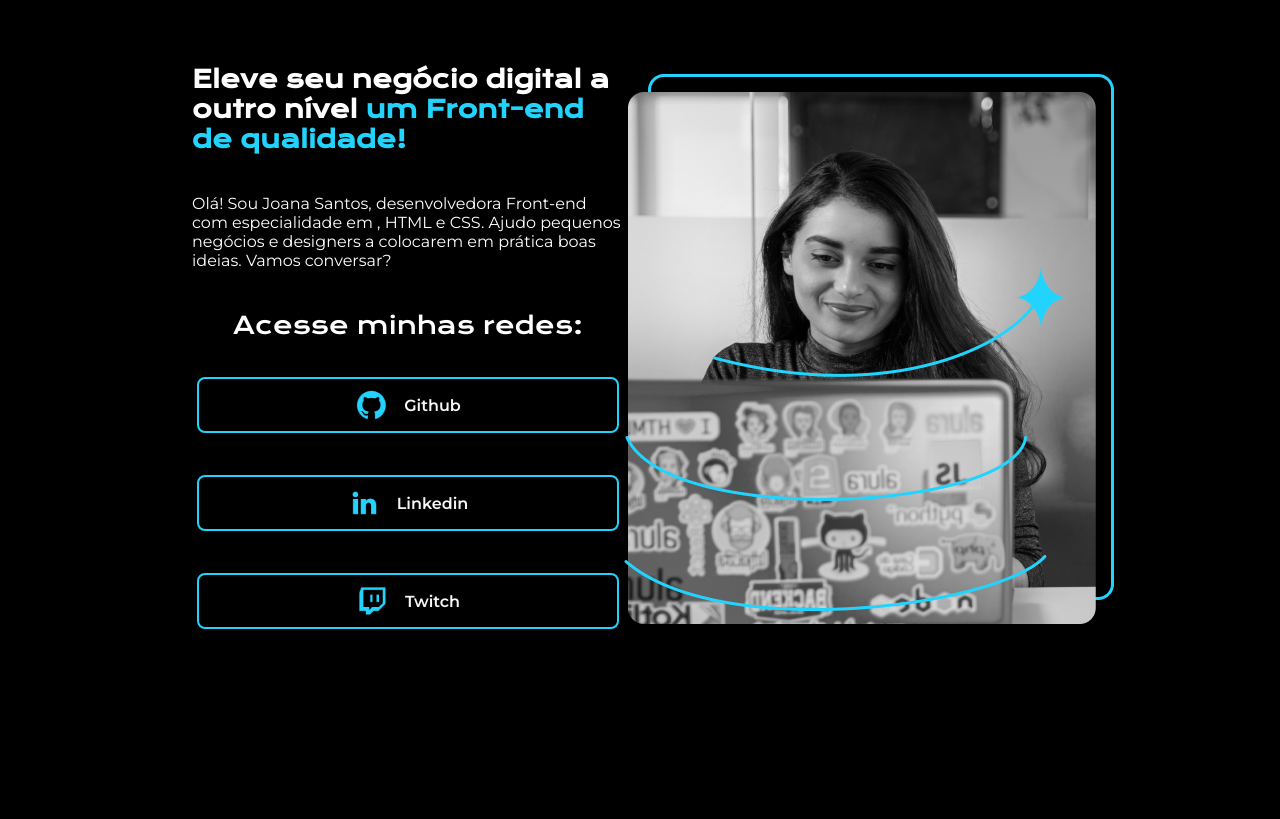
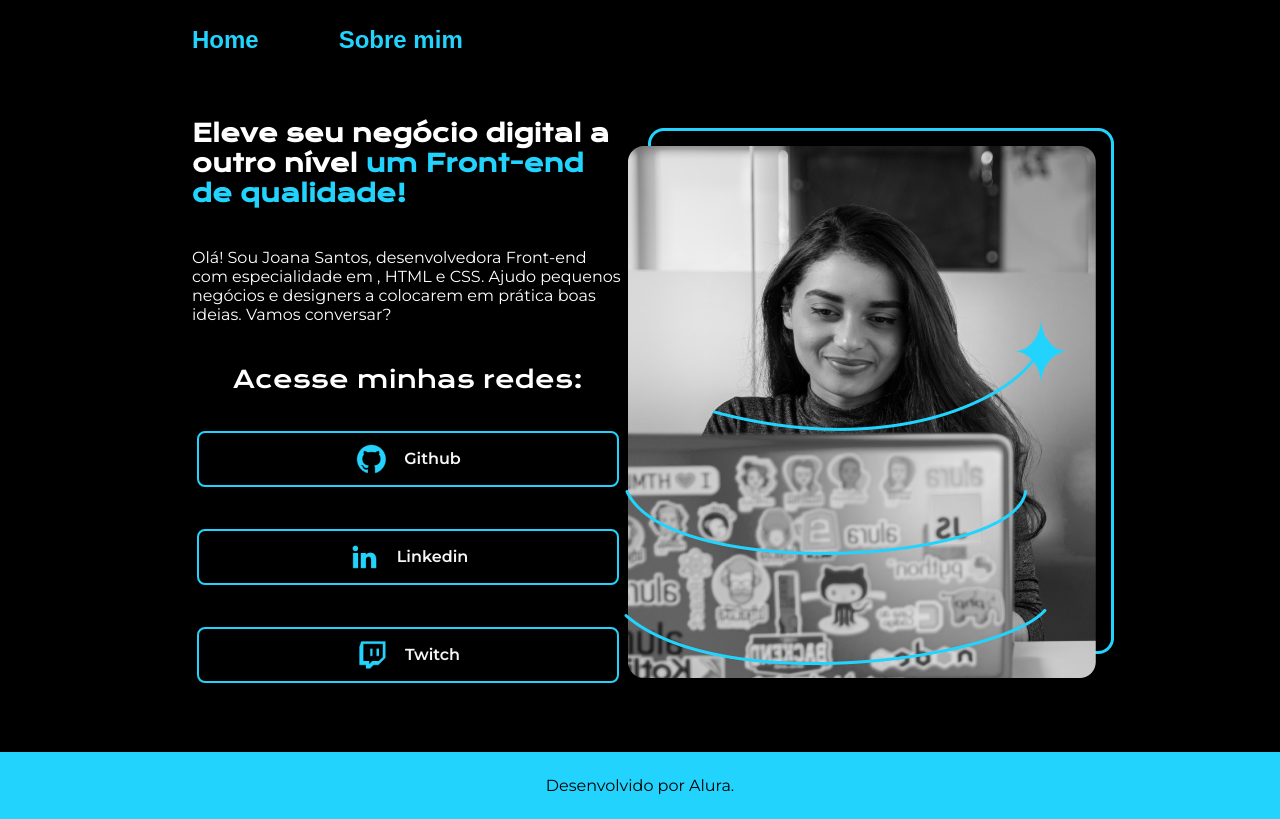
Before and after one commit to niicoolaass/portfolio, a plain HTML site: page portfolio/index.html in a window 1280 px wide. Drawn offline with nearby package versions, Linux system fonts and the light colour scheme; files that its build step writes are made by us from their sources.

Commit message:
Update index.html

```diff
--- a/portfolio/index.html
+++ b/portfolio/index.html
@@ -1,15 +1,19 @@
 <!DOCTYPE html>
-<html lang="en">
+<html lang="ptbr">
 <head>
     <meta charset="UTF-8">
     <meta name="viewport" content="width=
     , initial-scale=1.0">
     <title>Portfolio</title>
-    <link rel="stylesheet" href="style.css">
+    <link rel="stylesheet" href="/styles/style.css">
 </head>
 <body>
-    <header></header>
-
+    <header class="cabecalho">
+        <nav class="cabecalho__menu">
+            <a class="cabecalho__menu_link" href="index.html">Home</a>
+            <a class="cabecalho__menu_link" href="/about/about.html">Sobre mim</a>
+        </nav>
+    </header>
     <main class="apresentacao">
         <section class="apresentacao__conteudo">
         <h1 class="apresentacao__conteudo__titulo">Eleve seu negócio digital a outro nível <strong class="titulo-destaque"> um Front-end de qualidade!</strong></h1>
@@ -36,6 +40,8 @@
         <img src="/assets/Imagem.png" alt="Foto mulher programando">
     </main>
 
-    <footer></footer>
+    <footer class="rodape">
+        <p>Desenvolvido por Alura.</p>
+    </footer>
 </body>
 </html>
```
